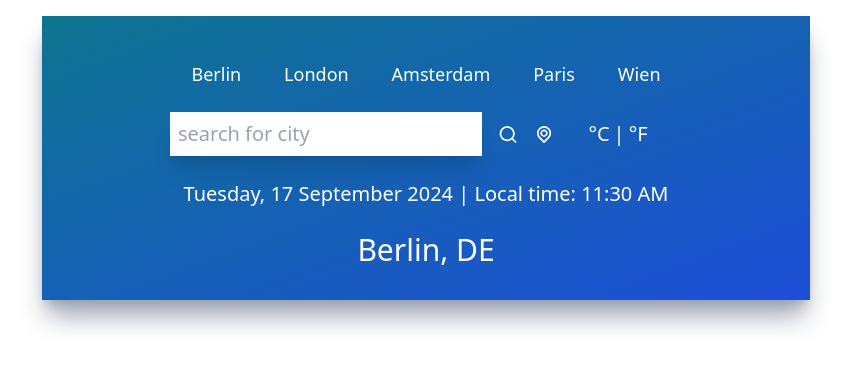
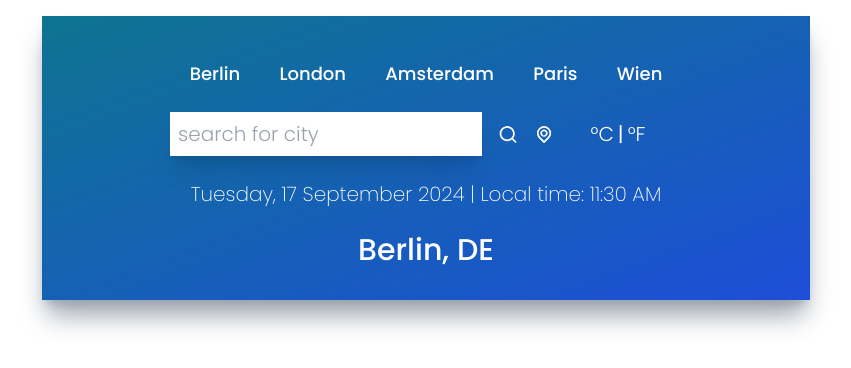
Before and after one commit to anastasia2022be1/weather-app, a React (Vite) app in the folder npm/: page / in a window 1280 px wide. Shown: the top 368 px of the page, without its empty margins (214-1065 px from the left). Built offline with nearby package versions, Linux system fonts and the light colour scheme.

Commit message:
add font Poppins fron Google Fonts

```diff
--- a/npm/src/index.css
+++ b/npm/src/index.css
@@ -1,3 +1,10 @@
+@import url('https://fonts.googleapis.com/css2?family=Poppins:ital,wght@0,100;0,200;0,300;0,400;0,500;0,600;0,700;0,800;0,900;1,100;1,200;1,300;1,400;1,500;1,600;1,700;1,800;1,900&display=swap');
 @tailwind base;
 @tailwind components;
 @tailwind utilities;
+
+@layer base {
+    html {
+        font-family: "Poppins", sans-serif;
+    }
+}
```
